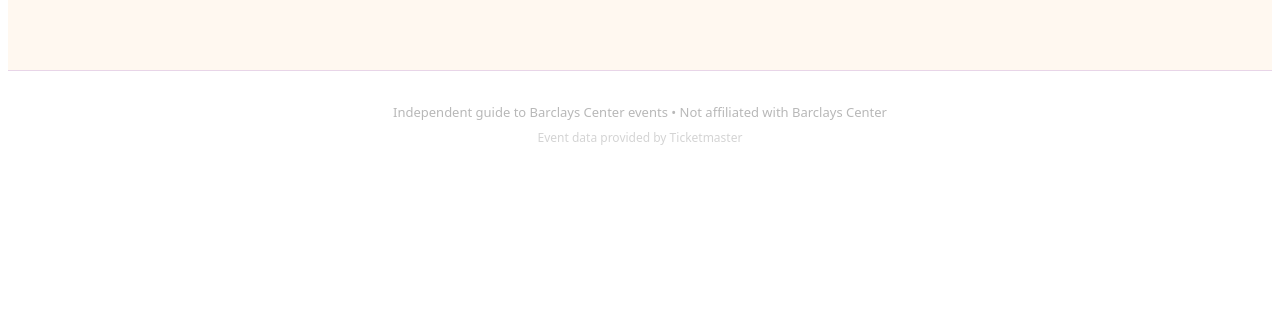
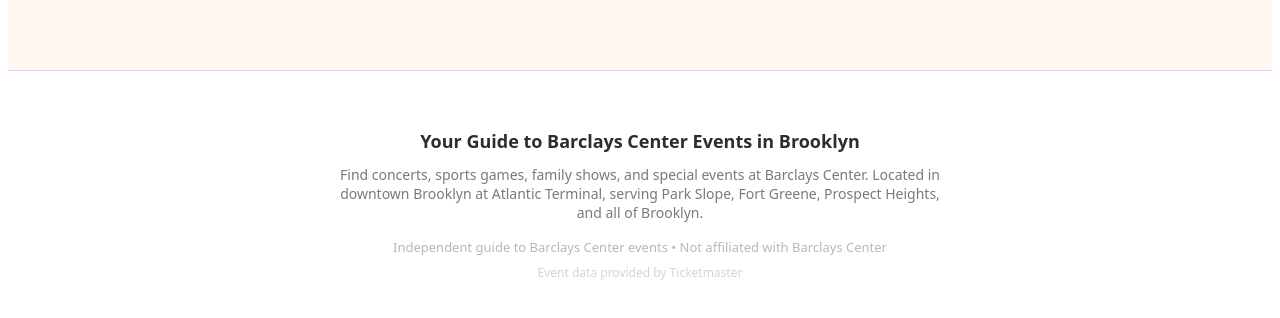
Before and after one commit to allieinherforties-tech/barclays-events, a Next.js app: page / in a window 1280 px wide. Shown: the part 634-952 px from the top of the page. Before the commit the page ends 832 px from the top, so only its background shows below. Built offline with nearby package versions, Linux system fonts and the light colour scheme; no server answers.

Commit message:
Update page.tsx
SEO update

```diff
--- a/app/page.tsx
+++ b/app/page.tsx
@@ -95,7 +95,6 @@
   const nextEvent = events[0];
   const heroEvents = todayEvents.length > 0 ? todayEvents : (nextEvent ? [nextEvent] : []);
 
-  // Updated: Show "Why you can't find parking on [Date]" all on one line
   const todayFormatted = format(new Date(), 'EEEE, MMMM d');
   const heroTitle = todayEvents.length > 0
     ? `Why you can't find parking on ${todayFormatted}`
@@ -136,7 +135,6 @@
           <h1 style={{fontSize: '32px', fontWeight: '600', color: 'white', marginBottom: '4px', letterSpacing: '-0.5px'}}>Barclays Tonight</h1>
           <p style={{color: '#FFF8F0', fontSize: '15px', marginBottom: '12px'}}>The lowdown on what 15,000+ people are up to</p>
 
-          {/* Live Event Counter */}
           <div style={{display: 'inline-flex', alignItems: 'center', gap: '8px', background: 'rgba(255,255,255,0.1)', padding: '8px 16px', borderRadius: '20px', fontSize: '14px'}}>
             <div style={{width: '8px', height: '8px', background: '#B4E7CE', borderRadius: '50%', animation: 'pulse 2s infinite', boxShadow: '0 0 8px #B4E7CE'}}></div>
             <span style={{color: 'white', fontWeight: '600', textTransform: 'uppercase', letterSpacing: '0.5px'}}>LIVE</span>
@@ -151,7 +149,6 @@
 
         {heroEvents.length > 0 && (
           <section style={{marginBottom: '64px'}}>
-            {/* UPDATED: Removed pulsing dot, single line title */}
             <div style={{
               background: 'linear-gradient(135deg, rgba(107, 45, 92, 0.85) 0%, rgba(255, 107, 157, 0.75) 100%)',
               backdropFilter: 'blur(10px)',
@@ -171,8 +168,13 @@
 
             <div style={{display: 'grid', gridTemplateColumns: heroEvents.length === 1 ? '1fr' : 'repeat(auto-fit, minmax(400px, 1fr))', gap: '24px'}}>
               {heroEvents.map(event => (
-                <div key={event.id} className="event-card" style={{background: 'white', borderRadius: '16px', overflow: 'hidden', boxShadow: '0 4px 12px rgba(0,0,0,0.08)', border: '2px solid #FF6B9D'}}>
+                <article key={event.id} className="event-card" style={{background: 'white', borderRadius: '16px', overflow: 'hidden', boxShadow: '0 4px 12px rgba(0,0,0,0.08)', border: '2px solid #FF6B9D'}}>
                   <div style={{height: '320px', backgroundImage: `url(${getImage(event)})`, backgroundSize: 'cover', backgroundPosition: 'center', position: 'relative'}}>
+                    <img
+                      src={getImage(event)}
+                      alt={`${event.name} at Barclays Center Brooklyn - ${format(parseISO(event.dates.start.localDate), 'MMMM d, yyyy')}`}
+                      style={{display: 'none'}}
+                    />
                     <div style={{position: 'absolute', top: '20px', right: '20px', background: '#FF6B9D', color: 'white', padding: '10px 20px', borderRadius: '24px', fontSize: '14px', fontWeight: '700', textTransform: 'uppercase', letterSpacing: '1px', boxShadow: '0 4px 12px rgba(0,0,0,0.2)'}}>
                       {todayEvents.length > 0 ? 'TONIGHT' : format(parseISO(event.dates.start.localDate), 'MMM d').toUpperCase()}
                     </div>
@@ -188,7 +190,7 @@
                     </div>
                     <a href={event.url} target="_blank" rel="noopener" style={{display: 'block', background: '#FF6B9D', color: 'white', padding: '16px', borderRadius: '12px', textAlign: 'center', textDecoration: 'none', fontWeight: '700', fontSize: '16px', boxShadow: '0 4px 12px rgba(255,107,157,0.3)'}}>Get Tickets →</a>
                   </div>
-                </div>
+                </article>
               ))}
             </div>
           </section>
@@ -232,12 +234,18 @@
           <section style={{marginBottom: '64px'}}>
             <div style={{display: 'flex', alignItems: 'center', gap: '12px', marginBottom: '24px'}}>
               <div style={{width: '8px', height: '8px', background: '#6B2D5C', borderRadius: '50%'}}></div>
-              <h2 style={{fontSize: '24px', fontWeight: '600', color: '#2d2d2d', margin: 0}}>This Week</h2>
+              <h2 style={{fontSize: '24px', fontWeight: '600', color: '#2d2d2d', margin: 0}}>This Week at Barclays Center</h2>
             </div>
             <div style={{display: 'grid', gridTemplateColumns: 'repeat(auto-fill, minmax(320px, 1fr))', gap: '20px'}}>
               {weekEvents.filter(e => !heroEvents.some(h => h.id === e.id)).slice(0, 6).map(event => (
-                <div key={event.id} className="event-card" style={{background: 'white', borderRadius: '14px', overflow: 'hidden', boxShadow: '0 2px 8px rgba(0,0,0,0.06)'}}>
-                  <div style={{height: '180px', backgroundImage: `url(${getImage(event)})`, backgroundSize: 'cover', backgroundPosition: 'center'}}></div>
+                <article key={event.id} className="event-card" style={{background: 'white', borderRadius: '14px', overflow: 'hidden', boxShadow: '0 2px 8px rgba(0,0,0,0.06)'}}>
+                  <div style={{height: '180px', backgroundImage: `url(${getImage(event)})`, backgroundSize: 'cover', backgroundPosition: 'center'}}>
+                    <img
+                      src={getImage(event)}
+                      alt={`${event.name} at Barclays Center - ${format(parseISO(event.dates.start.localDate), 'MMM d')}`}
+                      style={{display: 'none'}}
+                    />
+                  </div>
                   <div style={{padding: '20px'}}>
                     <div style={{fontSize: '12px', color: '#6B2D5C', fontWeight: '600', marginBottom: '8px', textTransform: 'uppercase', letterSpacing: '0.5px'}}>
                       {format(parseISO(event.dates.start.localDate), 'EEE, MMM d')}
@@ -245,7 +253,7 @@
                     <h3 style={{fontSize: '17px', fontWeight: '600', color: '#2d2d2d', marginBottom: '12px', lineHeight: '1.3', display: '-webkit-box', WebkitLineClamp: 2, WebkitBoxOrient: 'vertical', overflow: 'hidden'}}>{event.name}</h3>
                     <a href={event.url} target="_blank" rel="noopener" style={{display: 'inline-block', color: '#FF6B9D', fontSize: '14px', fontWeight: '600', textDecoration: 'none', borderBottom: '2px solid #FF6B9D', paddingBottom: '2px'}}>View Details →</a>
                   </div>
-                </div>
+                </article>
               ))}
             </div>
           </section>
@@ -255,7 +263,7 @@
           <section style={{marginBottom: '64px'}}>
             <div style={{display: 'flex', alignItems: 'center', gap: '12px', marginBottom: '24px'}}>
               <div style={{width: '8px', height: '8px', background: '#FF6B9D', borderRadius: '50%'}}></div>
-              <h2 style={{fontSize: '24px', fontWeight: '600', color: '#2d2d2d', margin: 0}}>This Month</h2>
+              <h2 style={{fontSize: '24px', fontWeight: '600', color: '#2d2d2d', margin: 0}}>This Month at Barclays Center</h2>
             </div>
             <div style={{background: 'white', borderRadius: '14px', padding: '8px', boxShadow: '0 2px 8px rgba(0,0,0,0.06)'}}>
               {monthEvents.slice(0, 10).map(event => (
@@ -279,12 +287,18 @@
           <section>
             <div style={{display: 'flex', alignItems: 'center', gap: '12px', marginBottom: '24px'}}>
               <div style={{width: '8px', height: '8px', background: '#b8b8b8', borderRadius: '50%'}}></div>
-              <h2 style={{fontSize: '24px', fontWeight: '600', color: '#2d2d2d', margin: 0}}>All Upcoming Events</h2>
+              <h2 style={{fontSize: '24px', fontWeight: '600', color: '#2d2d2d', margin: 0}}>All Upcoming Barclays Center Events</h2>
             </div>
             <div style={{display: 'grid', gridTemplateColumns: 'repeat(auto-fill, minmax(280px, 1fr))', gap: '16px'}}>
               {futureEvents.map(event => (
-                <div key={event.id} className="event-card" style={{background: 'white', borderRadius: '12px', overflow: 'hidden', boxShadow: '0 2px 6px rgba(0,0,0,0.05)'}}>
-                  <div style={{height: '140px', backgroundImage: `url(${getImage(event)})`, backgroundSize: 'cover', backgroundPosition: 'center'}}></div>
+                <article key={event.id} className="event-card" style={{background: 'white', borderRadius: '12px', overflow: 'hidden', boxShadow: '0 2px 6px rgba(0,0,0,0.05)'}}>
+                  <div style={{height: '140px', backgroundImage: `url(${getImage(event)})`, backgroundSize: 'cover', backgroundPosition: 'center'}}>
+                    <img
+                      src={getImage(event)}
+                      alt={`${event.name} tickets Barclays Center Brooklyn`}
+                      style={{display: 'none'}}
+                    />
+                  </div>
                   <div style={{padding: '16px'}}>
                     <div style={{fontSize: '11px', color: '#7a7a7a', fontWeight: '600', marginBottom: '6px', textTransform: 'uppercase', letterSpacing: '0.5px'}}>
                       {format(parseISO(event.dates.start.localDate), 'MMM d, yyyy')}
@@ -292,7 +306,7 @@
                     <h4 style={{fontSize: '15px', fontWeight: '600', color: '#2d2d2d', marginBottom: '10px', lineHeight: '1.3', display: '-webkit-box', WebkitLineClamp: 2, WebkitBoxOrient: 'vertical', overflow: 'hidden'}}>{event.name}</h4>
                     <a href={event.url} target="_blank" rel="noopener" style={{fontSize: '13px', color: '#FF6B9D', fontWeight: '600', textDecoration: 'none'}}>Details →</a>
                   </div>
-                </div>
+                </article>
               ))}
             </div>
           </section>
@@ -300,9 +314,23 @@
 
       </main>
 
-      <footer style={{background: 'white', borderTop: '1px solid #E8D5E8', marginTop: '80px', padding: '32px 20px', textAlign: 'center'}}>
-        <p style={{color: '#b8b8b8', fontSize: '13px', margin: 0}}>Independent guide to Barclays Center events • Not affiliated with Barclays Center</p>
-        <p style={{color: '#d4d4d4', fontSize: '12px', marginTop: '8px'}}>Event data provided by Ticketmaster</p>
+      <footer style={{background: 'white', borderTop: '1px solid #E8D5E8', marginTop: '80px', padding: '40px 20px'}}>
+        <div style={{maxWidth: '1200px', margin: '0 auto', textAlign: 'center'}}>
+          <h3 style={{fontSize: '18px', fontWeight: '600', color: '#2d2d2d', marginBottom: '12px'}}>
+            Your Guide to Barclays Center Events in Brooklyn
+          </h3>
+          <p style={{color: '#7a7a7a', fontSize: '14px', marginBottom: '16px', maxWidth: '600px', margin: '0 auto 16px'}}>
+            Find concerts, sports games, family shows, and special events at Barclays Center.
+            Located in downtown Brooklyn at Atlantic Terminal, serving Park Slope, Fort Greene,
+            Prospect Heights, and all of Brooklyn.
+          </p>
+          <p style={{color: '#b8b8b8', fontSize: '13px', margin: 0}}>
+            Independent guide to Barclays Center events • Not affiliated with Barclays Center
+          </p>
+          <p style={{color: '#d4d4d4', fontSize: '12px', marginTop: '8px'}}>
+            Event data provided by Ticketmaster
+          </p>
+        </div>
       </footer>
     </div>
   );
```
